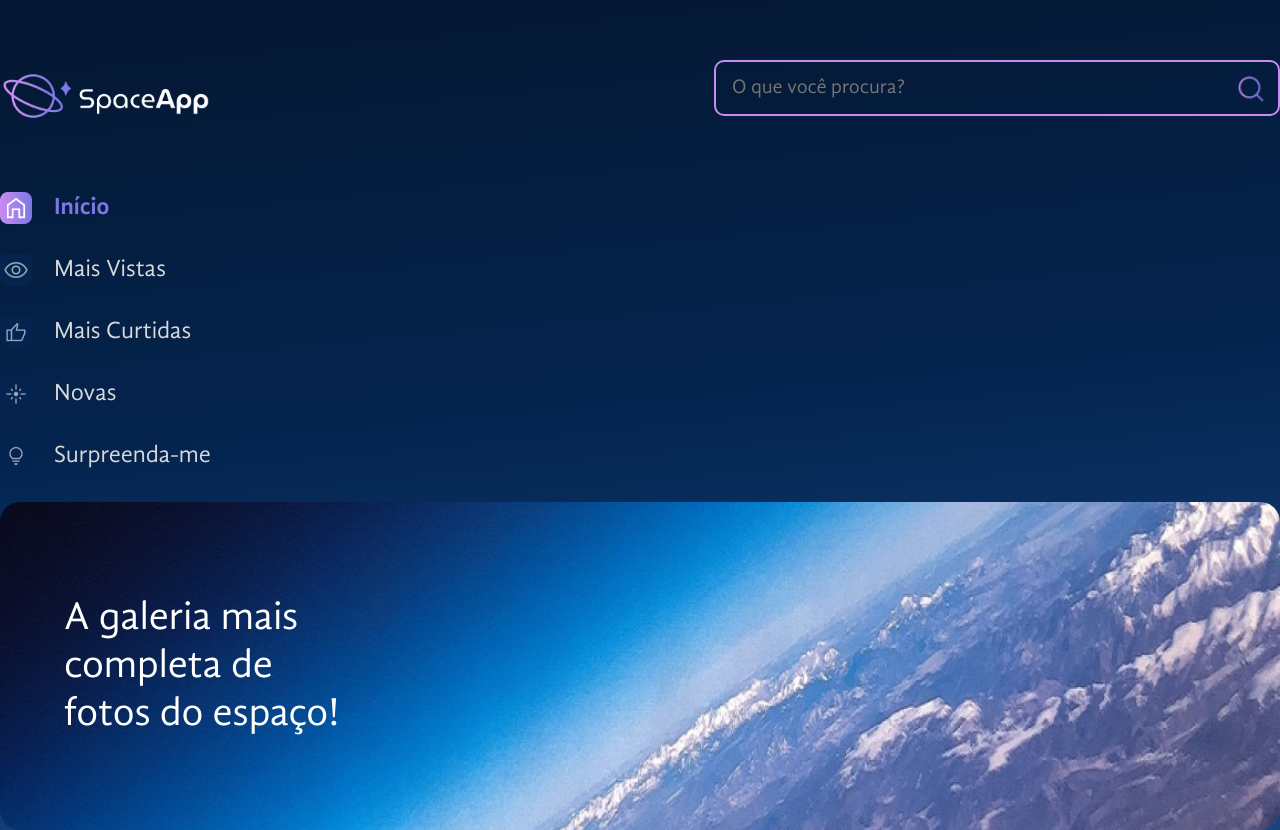
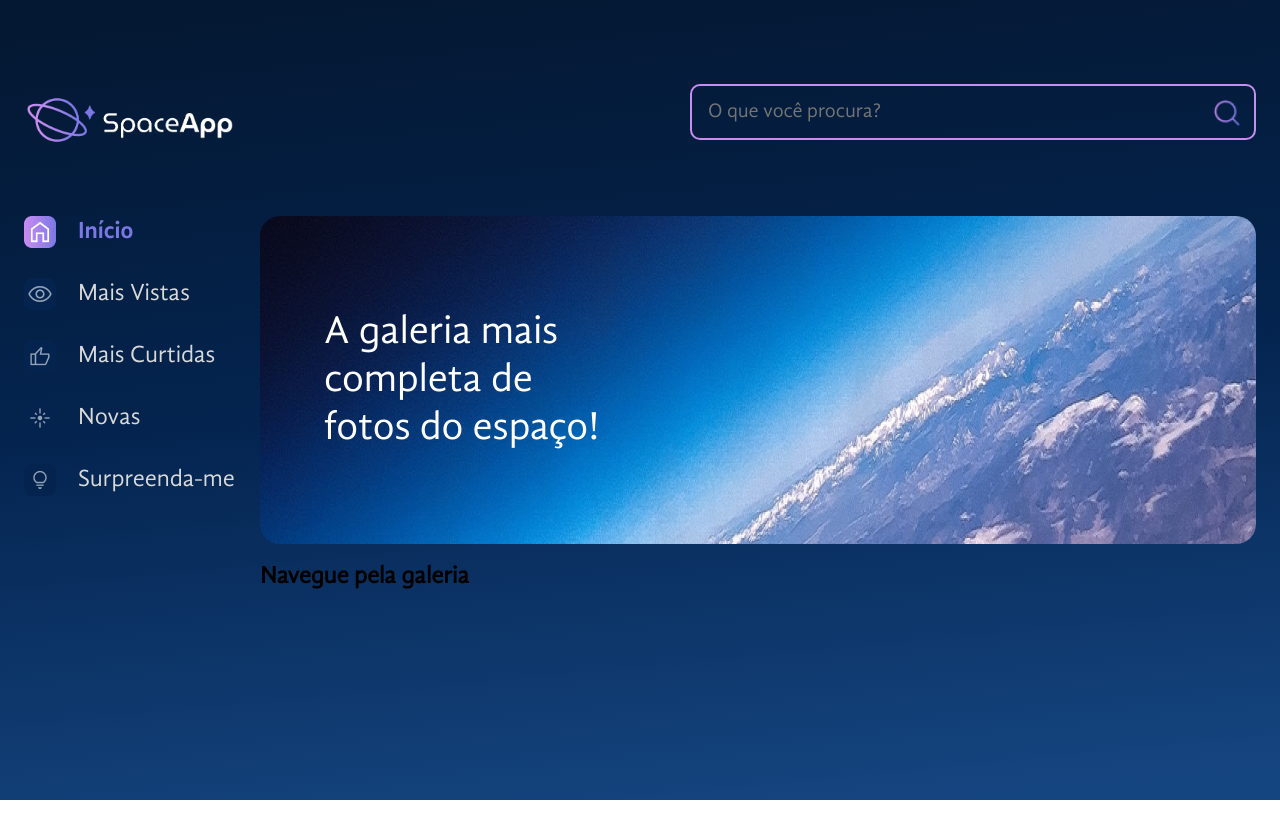
Before and after one commit to cMatheusBRibeiro/space-app, a React (Vite) app: page / in a window 1280 px wide. After the commit the page ends 800 px from the top, so only its background shows below. Built offline with nearby package versions, Linux system fonts and the light colour scheme.

Commit message:
#FEAT: Ajustado layout principal da aplicação

```diff
--- a/src/App.jsx
+++ b/src/App.jsx
@@ -6,6 +6,8 @@
 import Banner from "./componentes/Banner";
 
 import imagemBanner from "./assets/banner.png";
+import Galeria from "./componentes/Galeria";
+import ConteudoGaleria from "./componentes/ConteudoGaleria";
 
 const FundoGradiente = styled.div`
     background: linear-gradient(174.61deg, #041833 4.16%, #04244F 48%, #154580 96.76%);
@@ -13,13 +15,32 @@
     min-height: 100vh;
 `;
 
+const AppContainer = styled.div`
+    width: 100%;
+    max-width: 1440px;
+    padding: 24px;
+    margin: 0 auto;
+`;
+
+const MainContainer = styled.main`
+    display: flex;
+    gap: 24px;
+`;
+
 function App() {
     return (
         <FundoGradiente>
             <EstilosGlobais />
-            <Cabecalho />
-            <BarraLateral />
-            <Banner texto="A galeria mais completa de fotos do espaço!" backgroundImage={imagemBanner}/>
+            <AppContainer>
+                <Cabecalho />
+                <MainContainer>
+                    <BarraLateral />
+                    <ConteudoGaleria>
+                        <Banner texto="A galeria mais completa de fotos do espaço!" backgroundImage={imagemBanner}/>
+                        <Galeria />
+                    </ConteudoGaleria>
+                </MainContainer>
+            </AppContainer>
         </FundoGradiente>
     );
 }
--- a/src/componentes/Banner/index.jsx
+++ b/src/componentes/Banner/index.jsx
@@ -19,7 +19,7 @@
     line-height: 48px;
     color: #FFFFFF;
     max-width: 300px;
-    padding: 0 64px;
+    margin-left: 64px;
 `;
 
 const Banner = ({ texto, backgroundImage }) => {
--- /dev/null
+++ b/src/componentes/ConteudoGaleria/index.jsx
@@ -0,0 +1,9 @@
+import styled from "styled-components";
+
+const ConteudoGaleria = styled.section`
+    display: flex;
+    flex-direction: column;
+    flex-grow: 1;
+`;
+
+export default ConteudoGaleria;
--- a/src/componentes/EstilosGlobais/index.jsx
+++ b/src/componentes/EstilosGlobais/index.jsx
@@ -11,6 +11,9 @@
 @font-face {
   font-family: "GandhiSansBold";
   src: local("Gandhi Sans Bold"), local("GandhiSansBold"), url(${GandhiSansBold});
+}
+* {
+  box-sizing: border-box;
 }
 html {
   line-height: 1.15;
--- /dev/null
+++ b/src/componentes/Galeria/index.jsx
@@ -0,0 +1,7 @@
+const Galeria = () => {
+    return (
+        <h2>Navegue pela galeria</h2>
+    );
+}
+
+export default Galeria;
```
